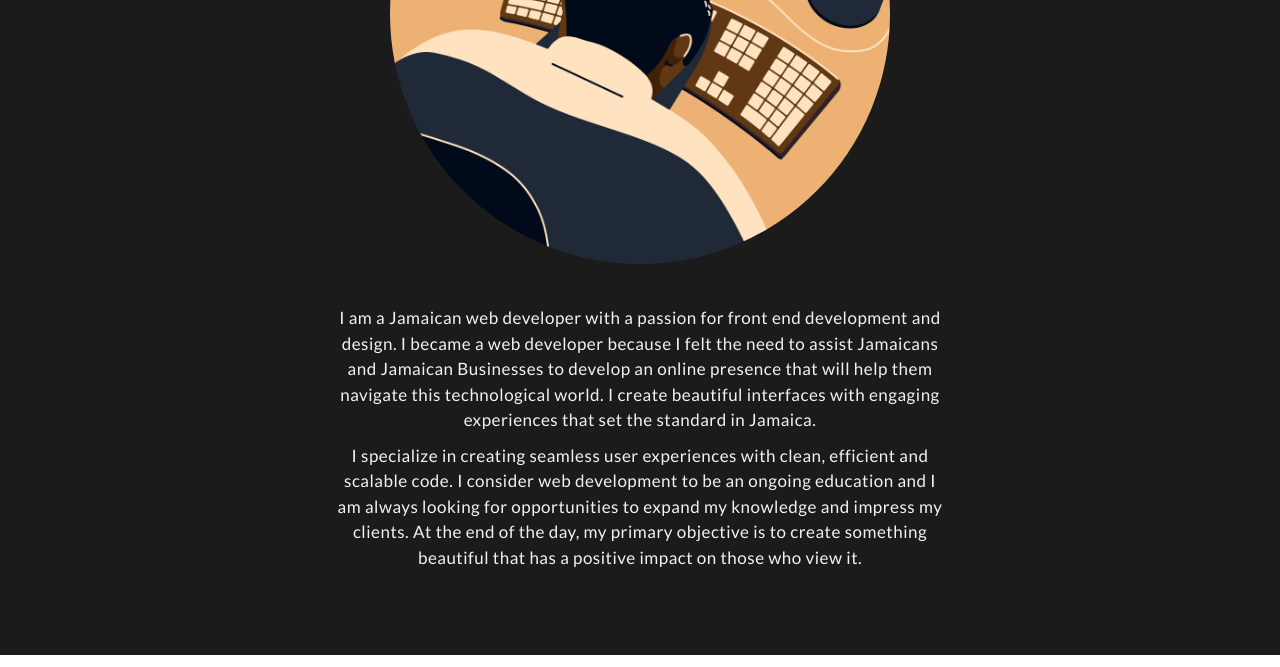
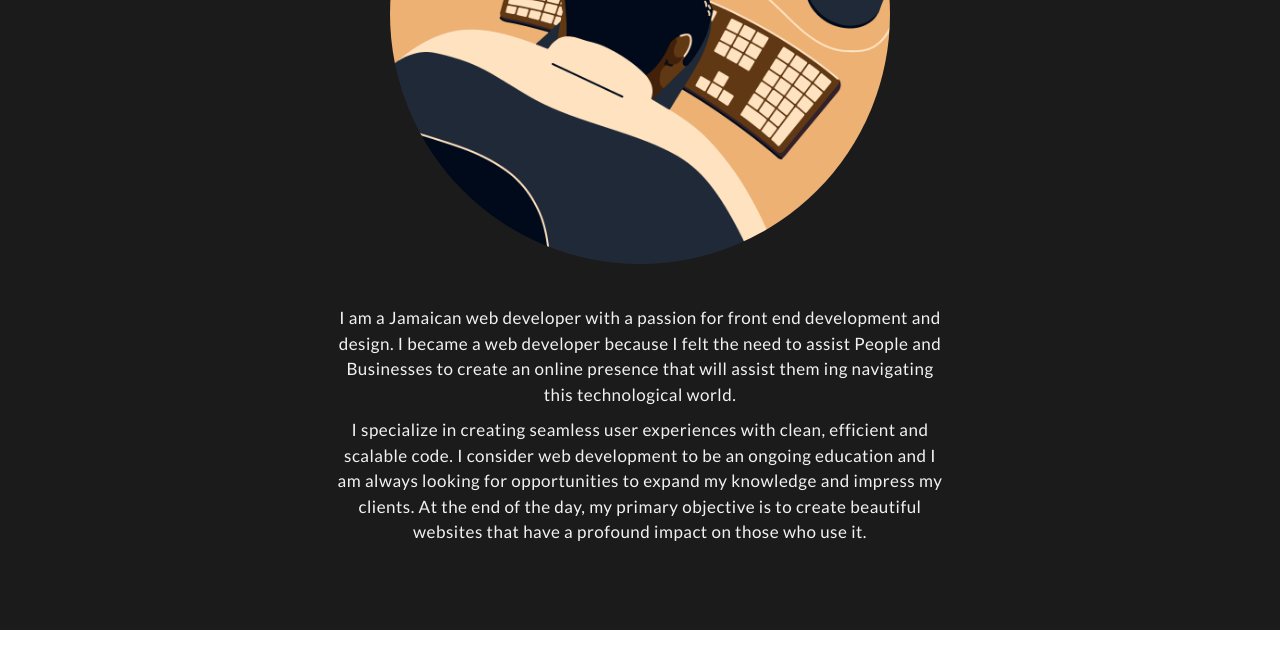
Before and after one commit to Jettison200/portfolio_v2, a plain HTML site: page index.html in a window 1280 px wide. Shown: the part 1166-1833 px from the top of the page. Drawn offline with nearby package versions, Linux system fonts and the light colour scheme; a script that the page names is missing.

Commit message:
changed wording

```diff
--- a/index.html
+++ b/index.html
@@ -3,7 +3,7 @@
   <head>
     <meta charset="UTF-8" />
     <meta name="viewport" content="width=device-width,initial-scale=1" />
-    <title>Jason Clarke | Front End Software Engineer</title>
+    <title>Jason Clarke | Jamaican Web Developer</title>
     <link rel="shortcut icon" type="image/ico" href="images/svgs/favicon.png" />
     <link rel="stylesheet" type="text/css" href="css/style.css" />
     <link rel="stylesheet" type="text/css" href="css/hamburger.css" />
@@ -65,17 +65,16 @@
         <p>
           I am a Jamaican web developer with a passion for front end development
           and design. I became a web developer because I felt the need to assist
-          Jamaicans and Jamaican Businesses to develop an online presence that
-          will help them navigate this technological world. I create beautiful
-          interfaces with engaging experiences that set the standard in Jamaica.
+          People and Businesses to create an online presence that
+          will assist them ing navigating this technological world.
         </p>
         <p>
           I specialize in creating seamless user experiences with clean,
           efficient and scalable code. I consider web development to be an
           ongoing education and I am always looking for opportunities to expand
           my knowledge and impress my clients. At the end of the day, my primary
-          objective is to create something beautiful that has a positive impact
-          on those who view it.
+          objective is to create beautiful websites that have a profound impact
+          on those who use it.
         </p>
       </div>
     </section>
```
